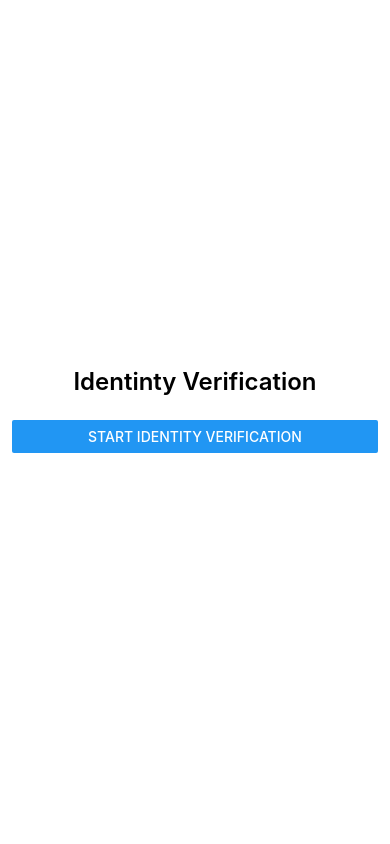
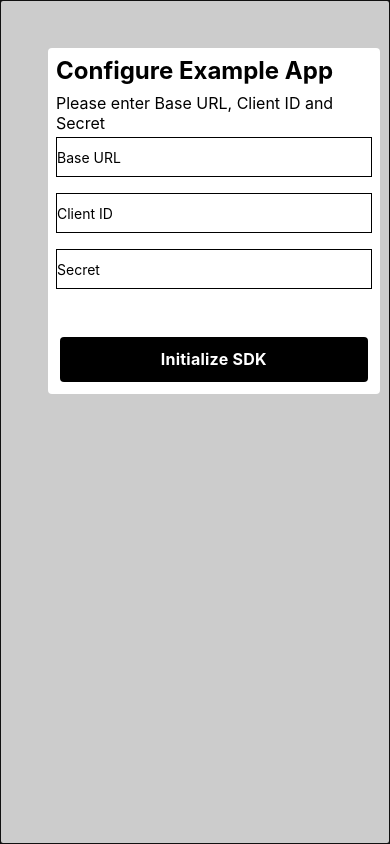
Before and after one commit to TransmitSecurity/react-native-ts-idv, a React Native app in the folder example/: screen / in a window 390 px wide. Built offline with nearby package versions, Linux system fonts and the light colour scheme.

Commit message:
MOB-628 #comment refactor example app configuration process

```diff
--- a/example/src/App.tsx
+++ b/example/src/App.tsx
@@ -17,11 +17,19 @@ import VerificationResultsDialog from './verification-results-dialog';
 import RequireRecaptureDialog from './require-recapture-dialog';
 
 import config from './config';
+import AppConfigurationDialog from './app-configuration-dialog';
 
 const { TsIdv } = NativeModules;
 const eventEmitter = new NativeEventEmitter(TsIdv);
 
+export type ExampleAppConfiguration = {
+  baseAPIURL: string;
+  clientId: string;
+  secret: string; // Never keep the secret on the client side. This is just an example
+}
+
 export type State = {
+  isAppConfigurationModalVisible: boolean;
   isVerificationResultsModalVisible: boolean;
   isRecaptureModalVisible: boolean;
   verificationResultsResponse: VerificationResultsResponse | null
@@ -40,12 +48,13 @@ const enum VerificationStatus {
 
 export default class App extends React.Component<any, State> {
 
-  private mockServer: MockServer = new MockServer();
+  private mockServer!: MockServer;
   private accessTokenResponse: AccessTokenResponse | null = null;
   private verificationSession?: VerificationSessionResponse;
   private verificationStatusChangeSub?: EmitterSubscription;
 
   state = {
+    isAppConfigurationModalVisible: false,
     isVerificationResultsModalVisible: false,
     isRecaptureModalVisible: false,
     verificationResultsResponse: null,
@@ -65,6 +74,10 @@ export default class App extends React.Component<any, State> {
     return (
       <SafeAreaView style={{ flex: 1 }}>
         <HomeScreen onStartIDV={this.onStartVerificationProcess} errorMessage={this.state.errorMessage} />
+        <AppConfigurationDialog
+          onDismiss={this.onDismissAppConfigurationDialog}
+          isVisible={this.state.isAppConfigurationModalVisible}
+        />
         <VerificationResultsDialog
           isVisible={this.state.isVerificationResultsModalVisible}
           verificationResults={this.state.verificationResultsResponse}
@@ -80,12 +93,14 @@ export default class App extends React.Component<any, State> {
     );
   }
 
+  // Camera Permissions
+
   private requestCameraPermissions = (): void => {
     if (Platform.OS === "android") {
       request(PERMISSIONS.ANDROID.CAMERA).then((result) => {
         console.log(`Requested camera permissions. Result: ${result}`);
       });
-    } else if (Platform.OS === "ios"){
+    } else if (Platform.OS === "ios") {
       request(PERMISSIONS.IOS.CAMERA).then((result) => {
         console.log(`Requested camera permissions. Result: ${result}`);
       });
@@ -94,62 +109,38 @@ export default class App extends React.Component<any, State> {
     }
   }
 
-  private onRecapture = (): void => {
-    this.setState({ isRecaptureModalVisible: false });
-    IdentityVerification.recapture();
-  }
+  // App Configuration
 
-  private renderProcessing = (): any => {
-    if (!this.state.isProcessing) return null;
-
-    return (
-      <View style={styles.processingView}>
-        <View style={styles.loadingIndicatorContainer}>
-          {this.state.isProcessing && <ActivityIndicator color={"#000000"} />}
-        </View>
-      </View>
-    )
-  }
-
-  onStartVerificationProcess = async (): Promise<void> => {
-    try {
-      const accessToken = this.accessTokenResponse?.token || "";
-      this.verificationSession = await this.mockServer.createVerificationSession(accessToken);
-      await IdentityVerification.startIdentityVerification(this.verificationSession.startToken);
-
-      this.logAppEvent("Started identity verification process");
-    } catch (error) {
-      this.logAppEvent(`Error verifying user identity: ${error}`);
-      this.setState({ errorMessage: `${error}` });
+  private onAppReady = async (): Promise<void> => {
+    if (this.isAppConfigured()) {
+      const appConfiguration: ExampleAppConfiguration = {
+        baseAPIURL: config.baseAPIURL,
+        clientId: config.clientId,
+        secret: config.secret
+      }
+      this.configureExampleApp(appConfiguration);
+    } else {
+      this.showAppConfigurationDialog()
     }
   }
 
-  private identityVerificationCompleted = async (sessionId: string, accessToken: string): Promise<void> => {
-    const accessTokenResponse = this.accessTokenResponse;
-    if (!accessTokenResponse) {
-      this.logAppEvent(`Access Token Response is null when calling identityVerificationCompleted`);
-      return;
-    }
-
-    try {
-      const verificationResults = await this.mockServer.getVerificationResults(sessionId, accessToken);
-
-      this.setState({
-        isVerificationResultsModalVisible: true,
-        verificationResultsResponse: verificationResults
-      });
-
-    } catch (error) {
-      this.setState({ errorMessage: `${error}` });
-    }
+  private onDismissAppConfigurationDialog = (appConfiguration: ExampleAppConfiguration): void => {
+    this.setState({ isAppConfigurationModalVisible: true });
+    this.configureExampleApp(appConfiguration);
   }
 
-  private onAppReady = async (): Promise<void> => {
-    if (!this.isAppConfigured()) {
-      this.logAppEvent("Error: This code requires configuration of the App's Client ID and Secret. Please set the values in config.ts before proceeding.");
-      return;
-    }
-    IdentityVerification.initialize(config.clientId);
+  private showAppConfigurationDialog = (): void => {
+    this.setState({ isAppConfigurationModalVisible: true });
+  }
+
+  private configureExampleApp = async (appConfiguration: ExampleAppConfiguration): Promise<void> => {
+    this.mockServer = new MockServer(
+      appConfiguration.baseAPIURL,
+      appConfiguration.clientId,
+      appConfiguration.secret
+    );
+    IdentityVerification.initialize(appConfiguration.clientId);
+
     this.registerForEvents();
     this.requestCameraPermissions();
 
@@ -177,9 +168,49 @@ export default class App extends React.Component<any, State> {
     this.verificationStatusChangeSub?.remove();
   }
 
-  private handleIdentityVerificationComplete = async (): Promise<void> => {
+  // Identification Process Handlers
+
+  onStartVerificationProcess = async (): Promise<void> => {
+    try {
+      const accessToken = this.accessTokenResponse?.token || "";
+      this.verificationSession = await this.mockServer.createVerificationSession(accessToken);
+      await IdentityVerification.startIdentityVerification(this.verificationSession.startToken);
+
+      this.logAppEvent("Started identity verification process");
+    } catch (error) {
+      this.logAppEvent(`Error verifying user identity: ${error}`);
+      this.setState({ errorMessage: `${error}` });
+    }
+  }
+
+  private onRecapture = (): void => {
+    this.setState({ isRecaptureModalVisible: false });
+    IdentityVerification.recapture();
+  }
+
+  private identityVerificationCompleted = async (sessionId: string, accessToken: string): Promise<void> => {
+    const accessTokenResponse = this.accessTokenResponse;
+    if (!accessTokenResponse) {
+      this.logAppEvent(`Access Token Response is null when calling identityVerificationCompleted`);
+      return;
+    }
+
+    try {
+      const verificationResults = await this.mockServer.getVerificationResults(sessionId, accessToken);
+
+      this.setState({
+        isVerificationResultsModalVisible: true,
+        verificationResultsResponse: verificationResults
+      });
+
+    } catch (error) {
+      this.setState({ errorMessage: `${error}` });
+    }
+  }
+
+  private handleIdentityVerificationCompleteStatus = async (): Promise<void> => {
     if (!this.verificationSession) {
-      this.logAppEvent("Access token is null on handleIdentityVerificationComplete");
+      this.logAppEvent("Access token is null on handleIdentityVerificationCompleteStatus");
       return;
     }
 
@@ -199,7 +230,7 @@ export default class App extends React.Component<any, State> {
       case VerificationStatus.verificationDidComplete:
         this.logAppEvent(`verificationDidComplete`);
         this.setState({ errorMessage: ``, isProcessing: false });
-        await this.handleIdentityVerificationComplete();
+        await this.handleIdentityVerificationCompleteStatus();
         break;
       case VerificationStatus.verificationDidFail:
         const error: TSIDV.IdentityVerificationError = additionalData["error"];
@@ -230,6 +261,18 @@ export default class App extends React.Component<any, State> {
   private logAppEvent = (event: string): void => {
     console.log(`IDV Example: ${event}`);
   }
+
+  private renderProcessing = (): any => {
+    if (!this.state.isProcessing) return null;
+
+    return (
+      <View style={styles.processingView}>
+        <View style={styles.loadingIndicatorContainer}>
+          {this.state.isProcessing && <ActivityIndicator color={"#000000"} />}
+        </View>
+      </View>
+    )
+  }
 }
 
 const styles = StyleSheet.create({
--- /dev/null
+++ b/example/src/app-configuration-dialog.tsx
@@ -0,0 +1,161 @@
+import React, { useState } from 'react';
+import { TextInput, StyleSheet, Text, View, Modal, TouchableOpacity, Pressable } from 'react-native';
+import { ExampleAppConfiguration } from './App';
+
+export type Props = {
+    isVisible: boolean;
+    onDismiss: (appConfiguration: ExampleAppConfiguration) => void;
+};
+
+const AppConfigurationDialog: React.FC<Props> = ({ isVisible, onDismiss }) => {
+
+    const [inputBaseURL, setBaseUrl] = useState("");
+    const [inputClientId, setClientID] = useState("");
+    const [inputSecret, setSecret] = useState("");
+    const [errorMessage, setErrorMessage] = useState("");
+
+    const onDismissWithConfiguration = (): void => {
+        if (inputBaseURL.length === 0 || inputClientId.length === 0 || inputSecret.length === 0) {
+            setErrorMessage("Please fill all fields");
+            return;
+        }
+        setErrorMessage("");
+        const appConfiguration: ExampleAppConfiguration = {
+            baseAPIURL: inputBaseURL,
+            clientId: inputClientId,
+            secret: inputSecret
+        };
+        onDismiss(appConfiguration);
+    }
+
+    const onClearAllFields = (): void => {
+        setBaseUrl("");
+        setClientID("");
+        setSecret("");
+    }
+
+    return (
+        <Modal visible={isVisible} animationType="fade" transparent={true} onRequestClose={() => onDismissWithConfiguration()}>
+            <TouchableOpacity style={styles.modalContainer}>
+                <View style={styles.modalView}>
+                    <View style={styles.alert}>
+                        <Text style={styles.alertTitle}>Configure Example App</Text>
+                        <Text style={styles.alertSubtitle}>Please enter Base URL, Client ID and Secret</Text>
+                        <TextInput
+                            style={styles.input}
+                            onChangeText={(text: string) => setBaseUrl(text)}
+                            value={inputBaseURL}
+                            placeholder='Base URL'
+                        />
+                        <TextInput
+                            style={styles.input}
+                            onChangeText={(text: string) => setClientID(text)}
+                            value={inputClientId}
+                            placeholder='Client ID'
+                        />
+                        <TextInput
+                            style={styles.input}
+                            onChangeText={(text: string) => setSecret(text)}
+                            value={inputSecret}
+                            placeholder='Secret'
+                        />
+
+                        <View style={styles.divider} />
+                        {errorMessage && <Text style={styles.errorLabel}>{errorMessage}</Text>}
+
+                        {/* <Pressable style={{ padding: 12 }} onPress={onClearAllFields}>
+                            <Text style={[styles.buttonText, styles.darkText]}>Clear all fields</Text>
+                        </Pressable> */}
+
+                        <View style={{ padding: 12 }}>
+                            <Pressable style={styles.saveButton} onPress={onDismissWithConfiguration}>
+                                <Text style={styles.buttonText}>Initialize SDK</Text>
+                            </Pressable>
+                        </View>
+                    </View>
+                </View>
+            </TouchableOpacity>
+        </Modal>
+    );
+};
+
+const styles = StyleSheet.create({
+    divider: {
+        width: '100%',
+        height: 1,
+        padding: 12,
+    },
+    errorLabel: {
+        color: 'red',
+        fontSize: 12,
+        padding: 12
+    },
+    container: {
+        flex: 1,
+        justifyContent: 'center',
+        padding: 12,
+    },
+    modalContainer: {
+        backgroundColor: "#ccc",
+        top: 0,
+        left: 0,
+        right: 0,
+        bottom: 0,
+        position: 'absolute',
+    },
+    modalView: {
+        flex: 1,
+        alignContent: 'flex-start',
+        justifyContent: 'flex-start'
+    },
+    alert: {
+        width: '100%',
+        maxWidth: '85%',
+        margin: 48,
+        elevation: 24,
+        borderRadius: 4,
+        backgroundColor: '#fff'
+    },
+    alertTitle: {
+        margin: 8,
+        fontWeight: "bold",
+        fontSize: 24,
+        color: "#000"
+    },
+    alertSubtitle: {
+        marginLeft: 8,
+        marginRight: 8,
+        fontSize: 16,
+        color: "#000"
+    },
+    input: {
+        height: 40,
+        margin: 12,
+        borderWidth: 1,
+        marginLeft: 8,
+        marginRight: 8,
+        marginTop: 4
+    },
+    saveButton: {
+        alignItems: 'center',
+        justifyContent: 'center',
+        paddingVertical: 12,
+        paddingHorizontal: 32,
+        borderRadius: 4,
+        elevation: 3,
+        backgroundColor: 'black',
+    },
+    buttonText: {
+        fontSize: 16,
+        lineHeight: 21,
+        fontWeight: 'bold',
+        letterSpacing: 0.25,
+        color: 'white',
+        textAlign: 'center'
+    },
+    darkText: {
+        color: "black"
+    }
+});
+
+export default AppConfigurationDialog;
--- a/example/src/require-recapture-dialog.tsx
+++ b/example/src/require-recapture-dialog.tsx
@@ -8,6 +8,7 @@ export type Props = {
 };
 
 const RequireRecaptureDialog: React.FC<Props> = ({ isVisible, onRecapture, onDismiss }) => {
+
     return (
         <Modal visible={isVisible} animationType="fade" transparent={true} onRequestClose={() => onDismiss()}>
             <TouchableOpacity style={styles.modalContainer}>
```
Also changed, not shown: example/src/services/mock_server.ts (+15 -7 lines).
